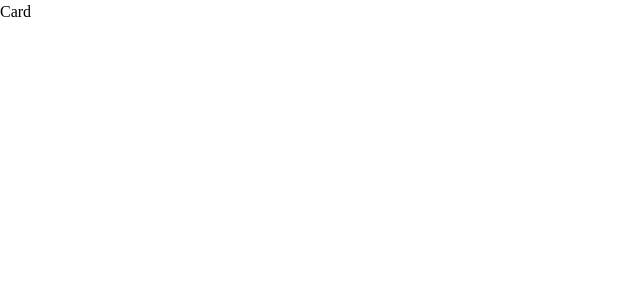
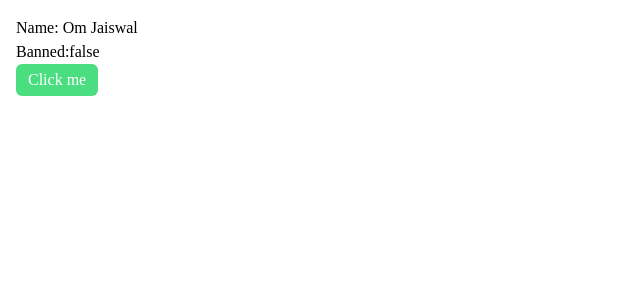
Before and after one commit to Om101101/react_js_learn, a React (Vite) app: page / in a window 1280 px wide. Shown: the top 300 px of the page, without its empty margins (0-640 px from the left). Built offline with nearby package versions, Linux system fonts and the light colour scheme.

Commit message:
useState(3)

```diff
--- a/src/Componets/Card.jsx
+++ b/src/Componets/Card.jsx
@@ -69,10 +69,6 @@
 // }
 
 // export default Card;
-
-
-
-
 
 //  Music Crd using Handling Events
 /* import React from "react";
@@ -181,14 +177,31 @@ function Card() {
 }
 
 export default Card */
-
+/*
 import React, { useState } from 'react'
 
 function Card() {
-  useState(12)
+  const [val ,setVal] = useState(12)
   return (
-    <div>Card</div>
+    <div className='p-4'>
+     <h1>{val}</h1>
+     <button onClick={()=> setVal((prev)=> prev+1)} className='px-3 py-1 bg-green-400 text-white rounded-md'>Click me </button>
+      </div>
   )
 }
 
-export default Card
+export default Card */
+import React, { useState } from "react";
+
+function Card() {
+  const [val, setVal] = useState({ name: "Om Jaiswal ", isBanned: false });
+  return (
+    <div className="p-4">
+      <h1> Name: {val.name}</h1>
+      <h2>Banned:{val.isBanned.toString()}</h2>
+      <button onClick={()=>setVal({...val, isBanned:!val.isBanned}) } className='px-3 py-1 bg-green-400 text-white rounded-md'>Click me </button>
+    </div>
+  );
+}
+
+export default Card;
```
